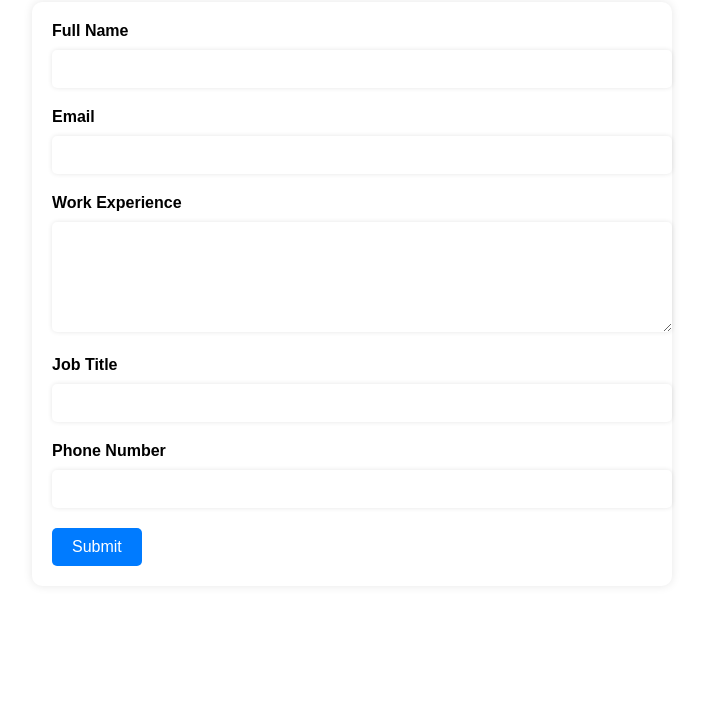
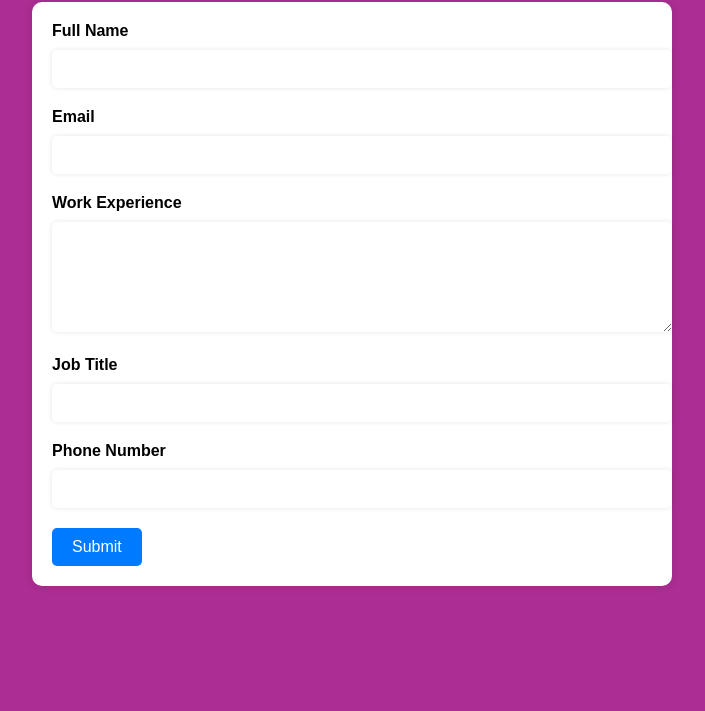
Before and after one commit to arohyadav/nodecicd, a website: page index.html in a window 1280 px wide. Shown: the part 89-800 px from the top of the page, without its empty margins (288-993 px from the left). Drawn offline with Linux system fonts and the light colour scheme.

Commit message:
Update index.html

```diff
--- a/index.html
+++ b/index.html
@@ -5,7 +5,7 @@
 	<style>
 		body {
 			font-family: Arial, sans-serif;
-/* 			background-color: #AC2D93; */
+			background-color: #AC2D93;
 			padding: 10px;
 		}
 		h1 {
```
